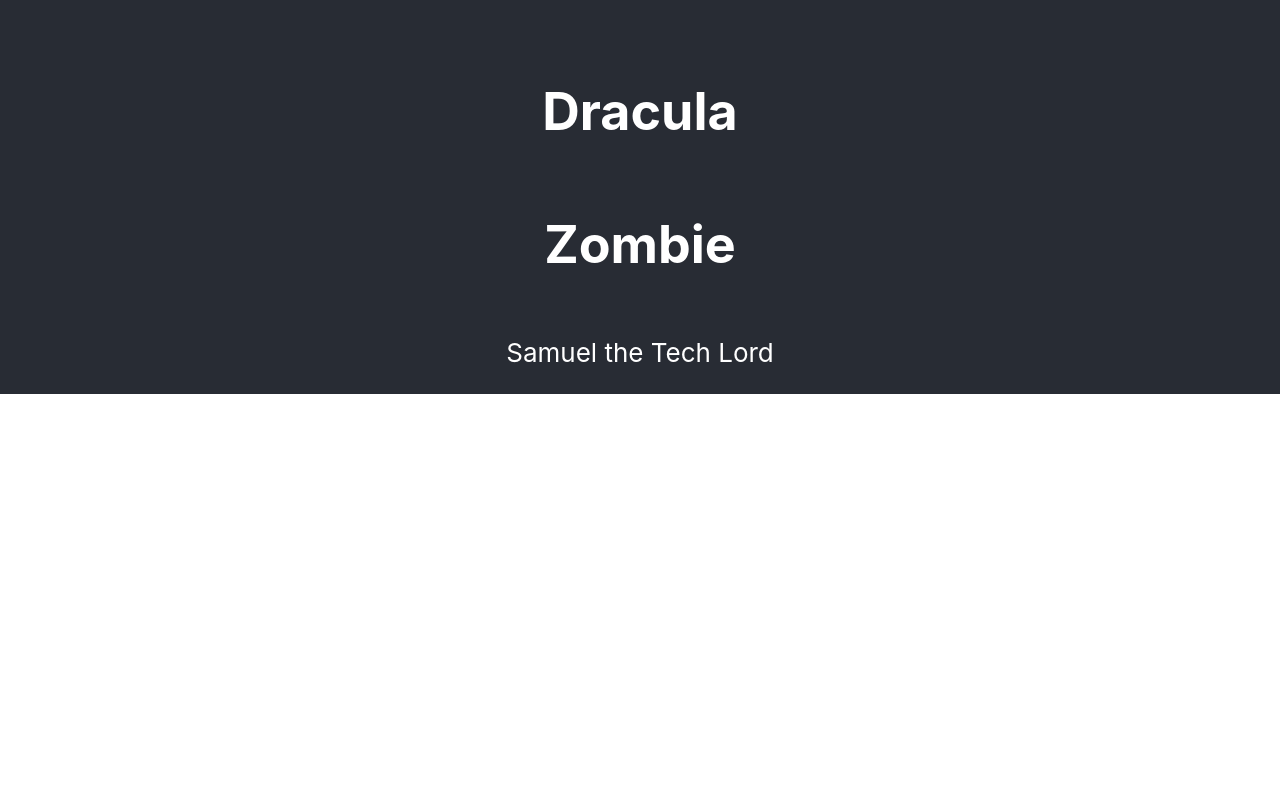
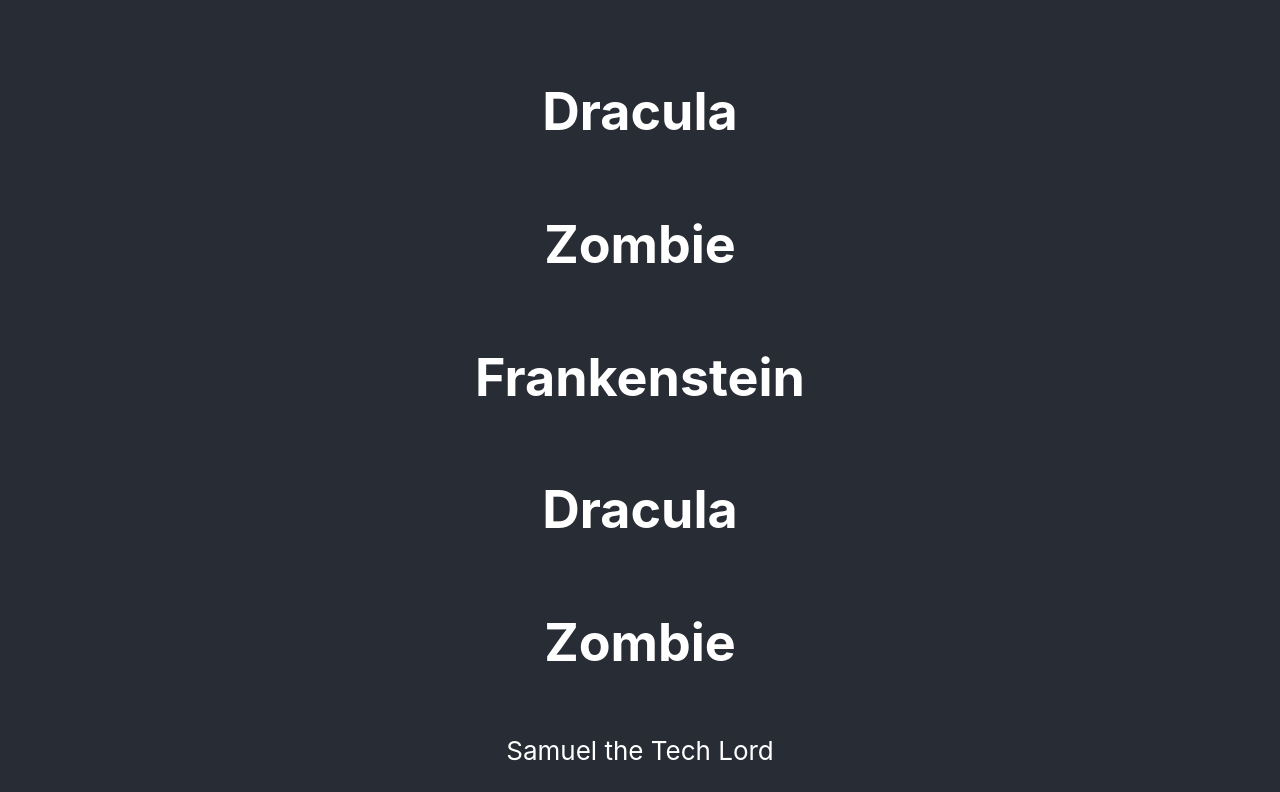
Before and after one commit to samuelodusanwo/monsters-rolodex, a React (Create React App) app: page / in a window 1280 px wide. Shown: the part 909-1701 px from the top of the page. Before the commit the page ends 1303 px from the top, so only its background shows below. Built offline with nearby package versions, Linux system fonts and the light colour scheme.

Commit message:
first push

```diff
--- a/src/App.js
+++ b/src/App.js
@@ -44,6 +44,11 @@ class App extends Component {
                 monster => <h1 key={monster.id}>{monster.name}</h1>
               )
             }
+            {
+              this.state.monsters.map(
+                monster => <h1 key={monster.id}>{monster.name}</h1>
+              )
+            }
           <p>{this.state.string}</p>
         </header>
       </div>
```
